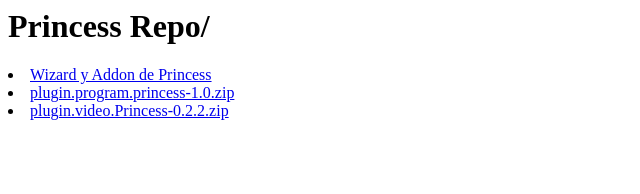
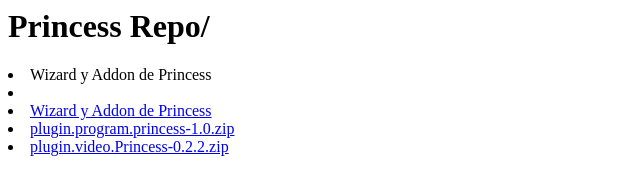
Before and after one commit to PrincessRepo/PrincessRepo.github.io, a plain HTML site: page index.html in a window 1280 px wide. Shown: the whole page, without its empty margins (0-640 px from the left). Drawn offline with Linux system fonts and the light colour scheme.

Commit message:
Update index.html

```diff
--- a/index.html
+++ b/index.html
@@ -3,6 +3,8 @@
   <h1>Princess Repo/</h1>
  </head>
  <body>
+  <li>Wizard y Addon de Princess</li>
+  <li>            </li>
   <li><a href="Wizard y Addon de Princess">Wizard y Addon de Princess</a></li>
   <li><a href="plugin.program.princess-1.0.zip">plugin.program.princess-1.0.zip</a></li>
   <li><a href="plugin.video.Princess-0.2.2.zip">plugin.video.Princess-0.2.2.zip</a></li>
```
